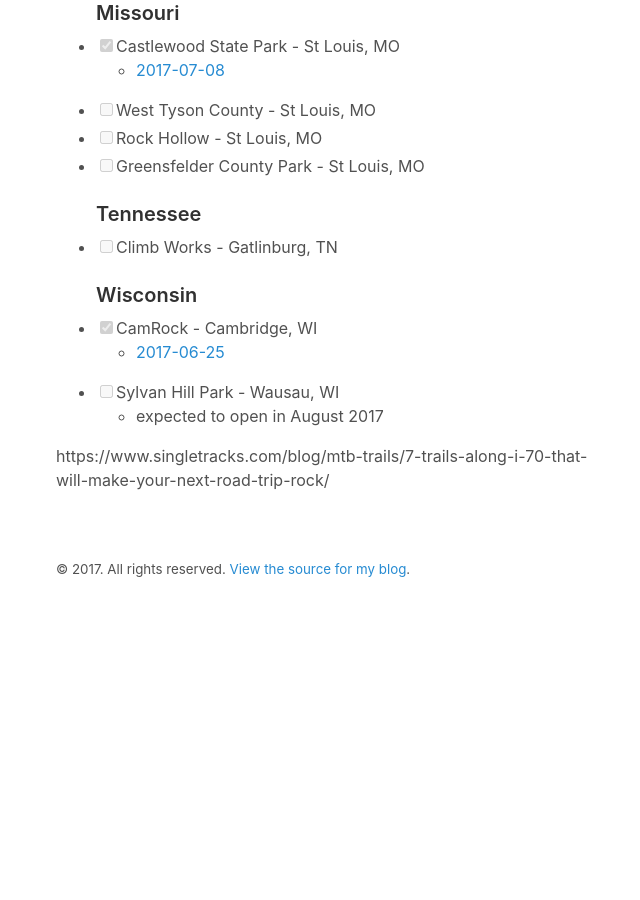
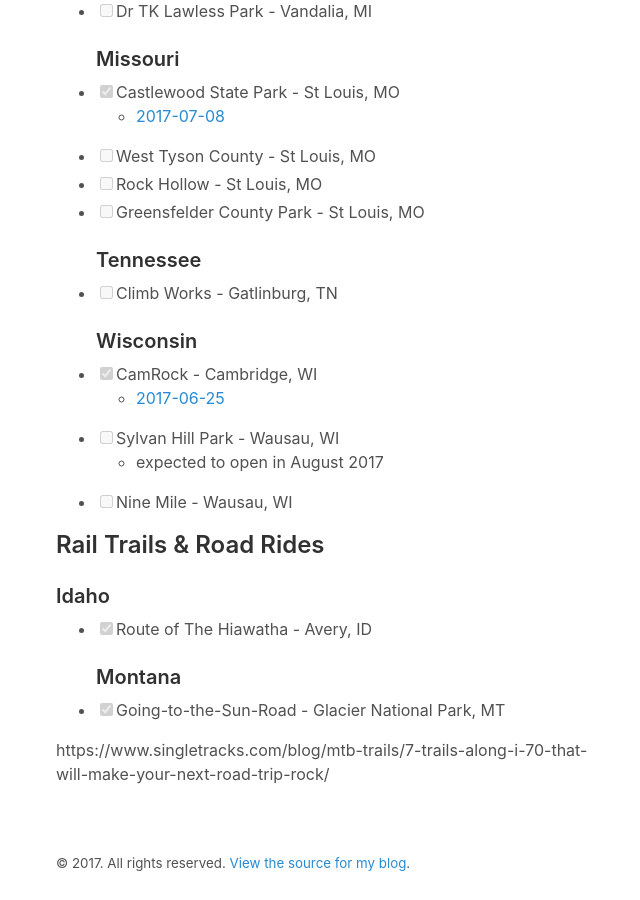
Before and after one commit to briankohles/briankohles.github.io, a Jekyll site: the page built from _bucketlists/bicycle-rides.md, in a window 1280 px wide and 900 px high, scrolled down 1311 px. Shown: the whole window, without its empty margins (304-944 px from the left). Built offline with Jekyll 4.4.1, drawn with Linux system fonts in a browser that asks for light colours; before the commit the page ends 1917 px from its top, so only the background shows below that; some of the changed text lies outside the part shown.

Commit message:
changing to include all bucketlist rides

```diff
--- a/_bucketlists/mountain-bike-trails.md
+++ b/_bucketlists/bicycle-rides.md
@@ -6,6 +6,8 @@
 tags: bucketlist mountainbike trail
 categories: bucketlist
 ---
+
+## Mountain Biking Trails
 
 ### Arkansas
   - [ ] Bentonville, AR
@@ -48,8 +50,14 @@
     - [2017-06-25]({% post_url 2017-06-25-Mountain_Biking_-_Cambridge_WI_-_Camrock %})
   - [ ] Sylvan Hill Park - Wausau, WI
     - expected to open in August 2017
+  - [ ] Nine Mile - Wausau, WI
 
+## Rail Trails & Road Rides
 
+### Idaho
+  - [x] Route of The Hiawatha - Avery, ID
+### Montana
+  - [x] Going-to-the-Sun-Road - Glacier National Park, MT
 
 
 
```
